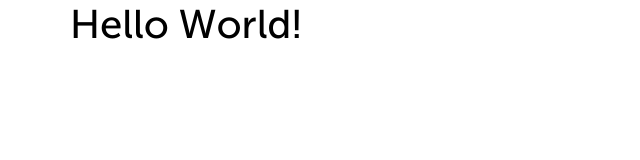
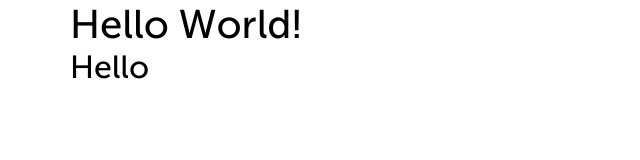
Before and after one commit to Alexander-Kyriata/project, a website: page src/index.html in a window 1280 px wide. Shown: the whole page, without its empty margins (0-640 px from the left). Drawn offline with nearby package versions, Linux system fonts and the light colour scheme; files that its build step writes are made by us from their sources.

Commit message:
add section advantages in index.html file

```diff
--- a/src/index.html
+++ b/src/index.html
@@ -14,6 +14,12 @@
         </div>
     </section>
 
+    <section class="advantages">
+        <div class="container">
+            <h2>Hello</h2>
+        </div>
+    </section>
+
     <script src="https://cdnjs.cloudflare.com/ajax/libs/jquery/3.6.0/jquery.min.js"></script>
     <script src="https://cdnjs.cloudflare.com/ajax/libs/jquery-migrate/3.3.2/jquery-migrate.min.js"></script>
     <script src="js/script.js"></script>
```
